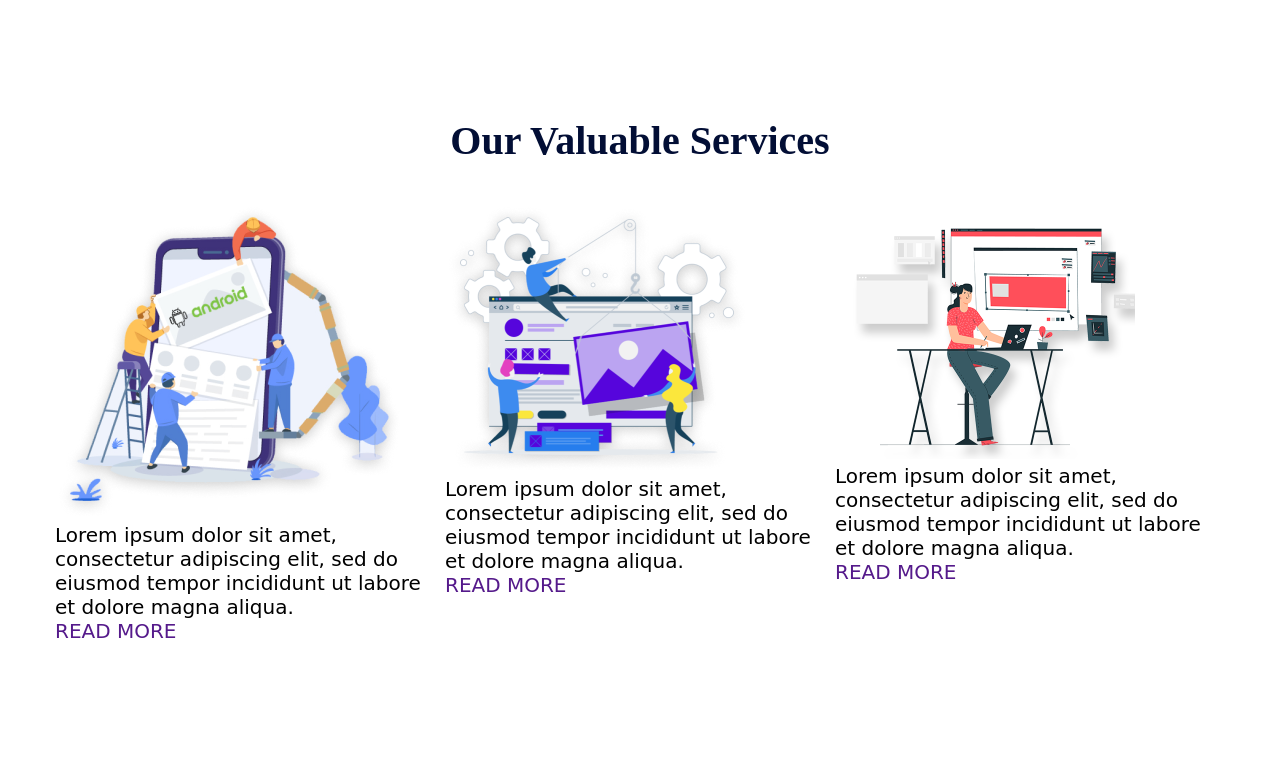
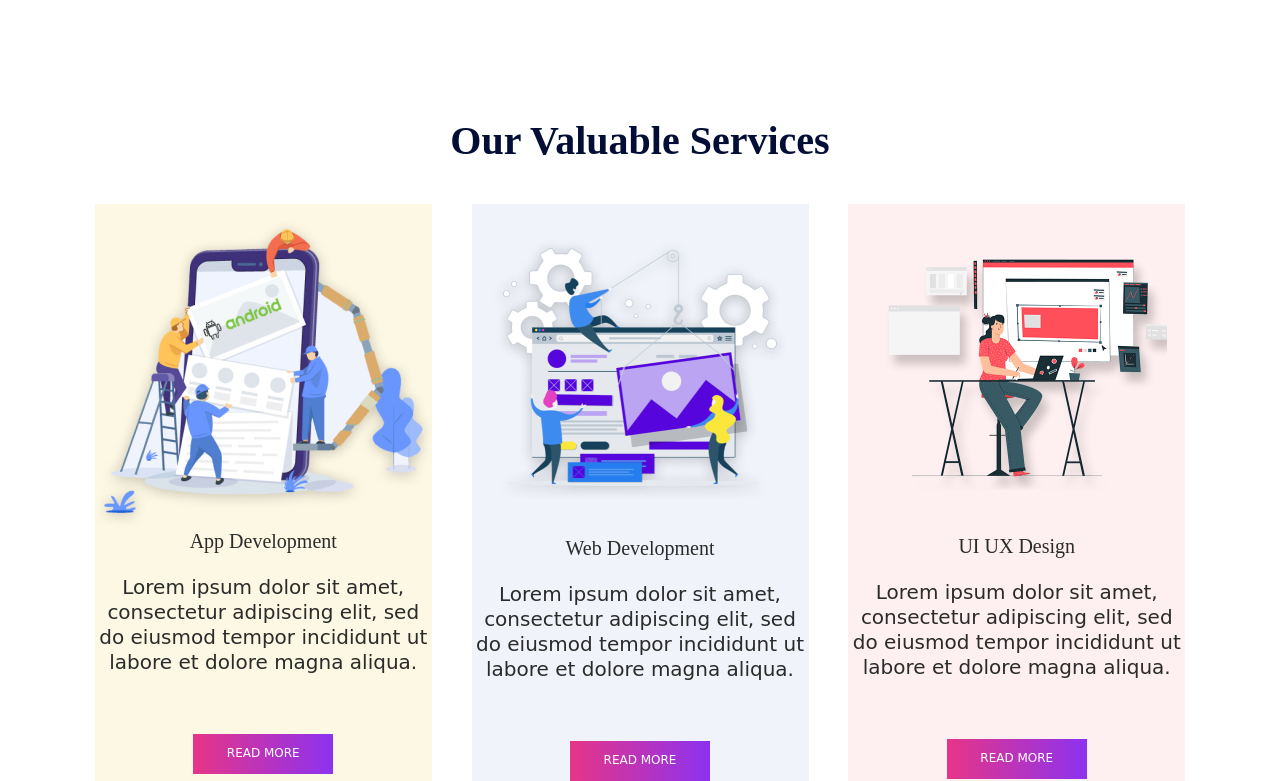
Before and after one commit to AlexForber/marketing, a website: page index.html in a window 1280 px wide. Shown: the part 969-1750 px from the top of the page. Before the commit the page ends 1612 px from the top, so only its background shows below. Drawn offline with Linux system fonts and the light colour scheme; a web font is replaced by a local one.

Commit message:
added styles for the service section

```diff
--- a/index.html
+++ b/index.html
@@ -56,32 +56,32 @@
             <div class="service__wrapper">
                 <div class="service__card">
                     <img src="./img/Bitmap (2).png" alt="" class="service__img">
-                    <h3 class="service__subtitle"></h3>
+                    <h3 class="service__subtitle service__subtitle-first">App Development</h3>
                     <p class="service__text">Lorem ipsum dolor sit amet, consectetur adipiscing elit, sed do eiusmod
                         tempor
                         incididunt ut labore et dolore magna aliqua.</p>
                     <a href="" class="service__link">READ MORE</a>
                 </div>
-                <div class="service__card">
+
                 <div class="service__card">
                     <img src="./img/Bitmap (1).png" alt="" class="service__img">
-                        <h3 class="service__subtitle"></h3>
+                    <h3 class="service__subtitle service__subtitle-second">Web Development</h3>
                     <p class="service__text">Lorem ipsum dolor sit amet, consectetur adipiscing elit, sed do eiusmod
                         tempor
                         incididunt ut labore et dolore magna aliqua.</p>
                     <a href="" class="service__link">READ MORE</a>
                 </div>
-                </div>
-                <div class="service__card">
+
+
                 <div class="service__card">
                     <img src="./img/Bitmap.png" alt="" class="service__img">
-                        <h3 class="service__subtitle"></h3>
+                    <h3 class="service__subtitle service__subtitle-last">UI UX Design</h3>
                     <p class="service__text">Lorem ipsum dolor sit amet, consectetur adipiscing elit, sed do eiusmod
                         tempor
                         incididunt ut labore et dolore magna aliqua.</p>
                     <a href="" class="service__link">READ MORE</a>
                 </div>
-                </div>
+
             </div>
         </div>
 
--- /dev/null
+++ b/package.json
@@ -0,0 +1,5 @@
+{
+  "name": "prepros-project",
+  "version": "1.0.0",
+  "description": "This is a dummy package.json file created by Prepros to manage packages with NPM. You can edit this file to add your own information."
+}
--- a/scss/block/_service.scss
+++ b/scss/block/_service.scss
@@ -11,6 +11,82 @@
 
     &__wrapper{
         display: flex;
+        justify-content: space-evenly;
+
         margin-top: 40px;
     }
+
+    &__card{
+        display: flex;
+        flex-direction: column;
+        align-items: center;
+        max-height: 583px;;
+        max-width: 337px;
+
+
+
+        &:first-child{
+            padding-top: 12px;
+            background: #FDF8E3;
+        }
+
+        &:nth-child(2){
+            padding-top: 31px;
+            background: #F0F3FA;
+
+        }
+
+        &:last-child{
+            padding-top: 31px;
+            background: #FEEFF0;
+        }
+    }
+
+    &__subtitle{
+        font-style: normal;
+        font-weight: normal;
+        font-size: 20px;
+        text-align: center;
+
+        color: #2B2B2B;
+    }
+
+    &__subtitle-second{
+        margin-top: 34px;
+    }
+
+    &__subtitle-last{
+        margin-top: 45px;
+    }
+
+    &__text{
+        max-width: 337px;
+        font-style: normal;
+        font-weight: normal;
+        font-size: 20px;
+        line-height: 25px;
+        text-align: center;
+
+        color: #2B2B2B;
+
+        margin-top: 22px;
+    }
+
+    &__link{
+
+        font-style: normal;
+        font-weight: normal;
+        font-size: 12px;
+
+        width: 140px;
+        height: 40px;
+
+        margin-top: 59px;
+        padding-top: 12px;
+
+        background: linear-gradient(270deg, #8C32F0 0%, #E73587 100%);
+        color: #FFFFFF;
+
+        text-align: center;
+    }
 }
--- a/scss/style.scss
+++ b/scss/style.scss
@@ -1,6 +1,11 @@
 *{
     margin: 0;
     padding: 0;
+
+    box-sizing: border-box;
+}
+
+body{
     font-family: 'Averia Serif Libre', cursive;
     font-size: 20px;
 }
```
Also changed, not shown: css/block/_service.css, css/style.css, 2 other files. Lines whose indentation alone changed are shown as unchanged.
